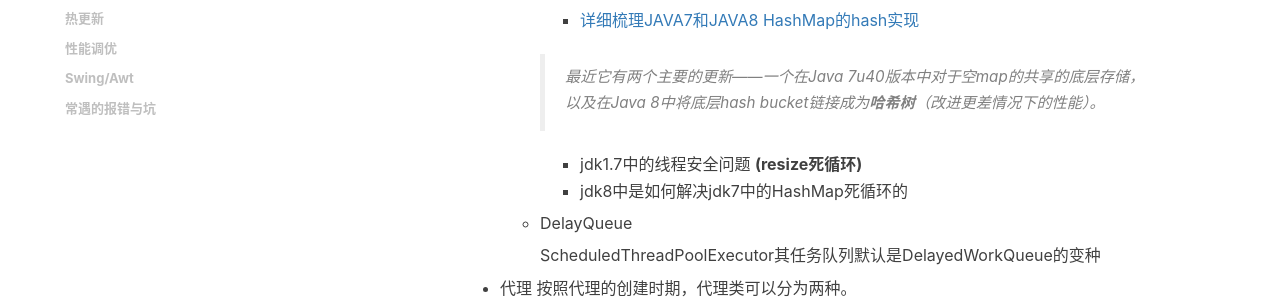
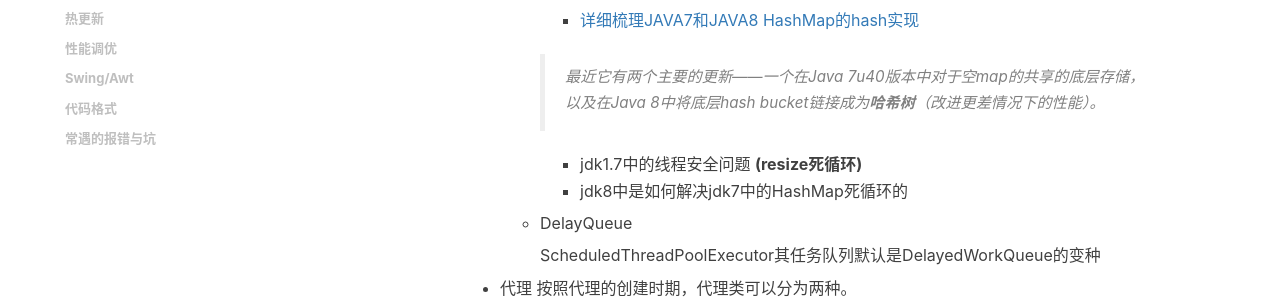
Before and after one commit to Ariescat/blog, a Jekyll site: the page built from docs/Java.md, in a window 1280 px wide and 900 px high, scrolled down 630 px. Shown: the part 326-625 px from the top of the window. Built offline with Jekyll 4.4.1, drawn with Linux system fonts in a browser that asks for light colours; nearby versions of some CDN libraries; comment, search, counter and statistics services are not loaded.

Commit message:
Java 函数优雅之道 / Git

```diff
--- a/docs/Java.md
+++ b/docs/Java.md
@@ -287,7 +287,11 @@
 
 * [Polygon](https://segmentfault.com/a/1190000007736473)，区域超区校验
 
+### 代码格式
+
+* [Java 函数优雅之道](https://blog.csdn.net/yunqiinsight/article/details/99826098)
 
 ### 常遇的报错与坑
+
 * [ConcurrentModificationException](https://www.2cto.com/kf/201403/286536.html)
 * [疫苗：JAVA HASHMAP的死循环](https://coolshell.cn/articles/9606.html)
```
Also changed, not shown: docs/index.md (+1 -0 lines).
